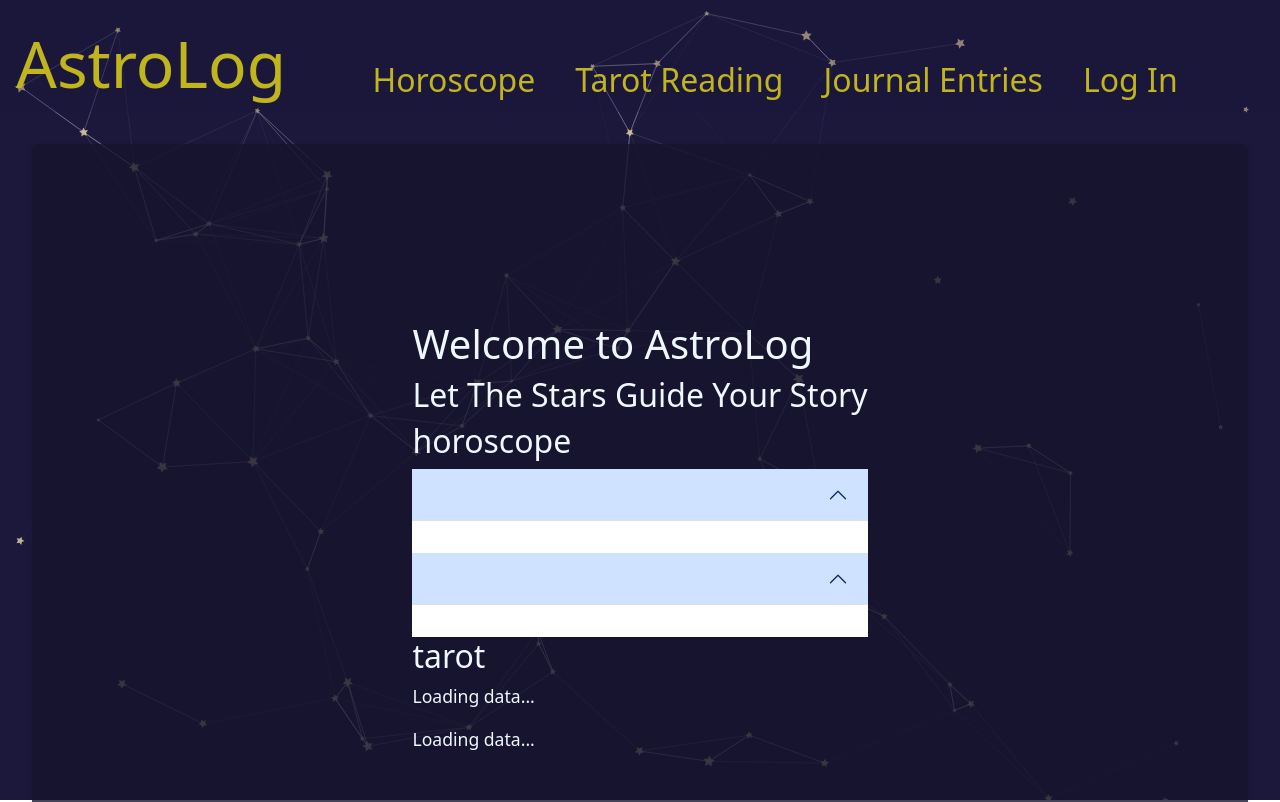
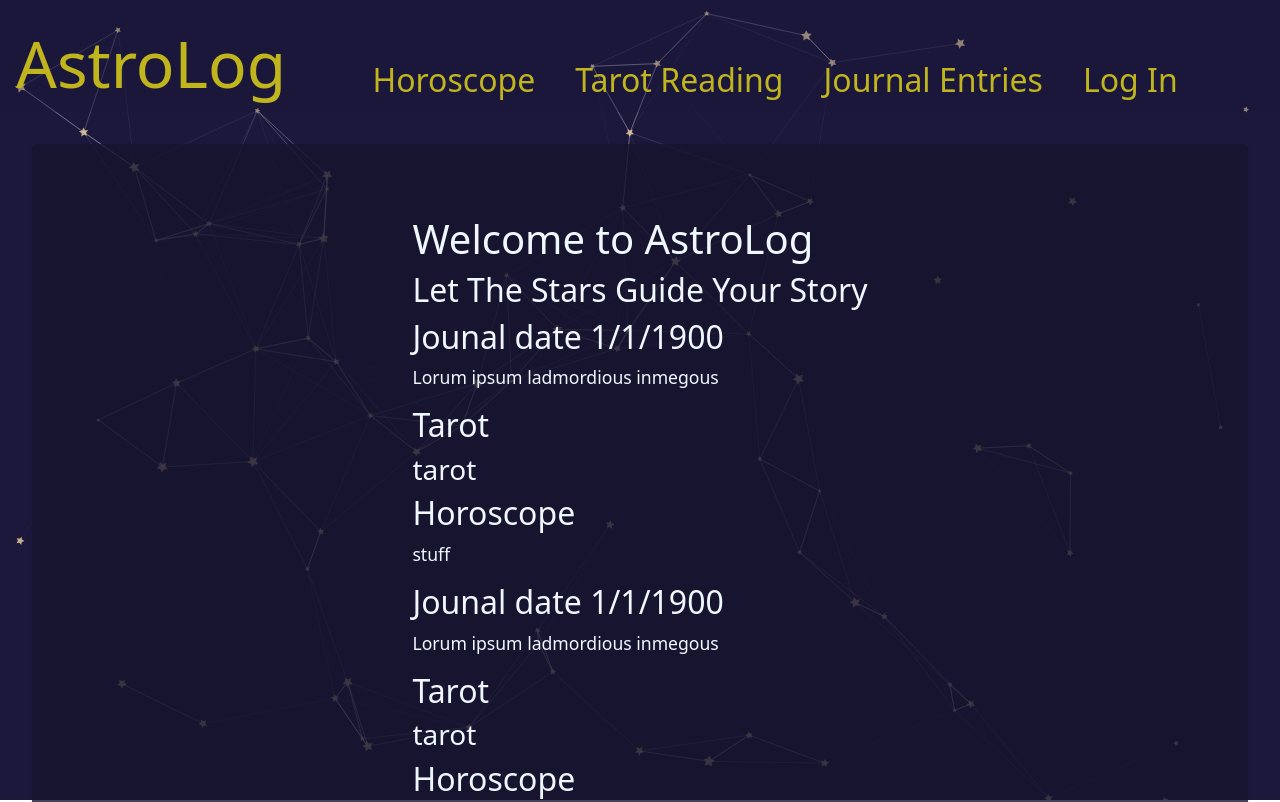
Before and after one commit to allister-seras/AstroLog, a React (Create React App) app in the folder client/: page / in a window 1280 px wide. Shown: the top 802 px of the page. Built offline with nearby package versions, Linux system fonts and the light colour scheme; no server answers.

Commit message:
added template for journal entry and added useQuery hook

```diff
--- /dev/null
+++ b/client/src/components/journal.js
@@ -0,0 +1,23 @@
+import React, { useState, useEffect } from 'react';
+
+const Journal = (props) => {
+    return (<div>
+        <div>
+            {console.log(props)}
+            <h2>{`Jounal date ${props.date}`}</h2>
+            <p>
+                {props.entry}
+            </p>
+        </div>
+        <div>
+            <h2>Tarot</h2>
+            <h3>{props.tarot}</h3>
+        </div>
+        <div>
+            <h2>Horoscope</h2>
+            <p>{props.prediction}</p>
+        </div>
+    </div>);
+}
+
+export default Journal;
--- a/client/src/pages/Home.js
+++ b/client/src/pages/Home.js
@@ -1,40 +1,62 @@
 import React, { useState, useEffect } from 'react';
 import { useQuery } from '@apollo/client';
-//import { QUERY_USER } from '../utils/queries';
+import { QUERY_ME } from '../utils/queries';
 
 import '../App.css';
 import TarotCard from '../components/TarotCard';
 import HoroscopeCard from '../components/horoscopeCard'
+import Journal from '../components/journal';
 
 const Home = () => {
-    //TODO Fetch user data
-    var body = [{ text: "text", card: "card", tarot: "tarot", horoscope: "horoscope"},
-    { text: "text", card: "card", tarot: "tarot", horoscope: "horoscope"}];
+    //const {loading, error, data} = useQuery(QUERY_ME);
+
+    // TODO finish
+    const newEntry = (event) => {
+        event.preventDefault();
+        // tab to create new entry
+    }
+
+    const loading = false;
+    const error = false;
+    const data = [{
+        date: "1/1/1900",
+        entry: "Lorum ipsum ladmordious inmegous",
+        tarot: "tarot",
+        prediction: "stuff"
+    },
+    {
+        date: "1/1/1900",
+        entry: "Lorum ipsum ladmordious inmegous",
+        tarot: "tarot",
+        prediction: "stuff"
+    }];
+
+    if (loading) {
+        <h1>Loading...</h1>
+    }
+
+    if (error) {
+        return (<h1>Please login!</h1>)
+    }
+
 
     return (
     <div>
         <h1>Welcome to AstroLog</h1>
         <h2>Let The Stars Guide Your Story</h2>
         <div>
-            <h2>horoscope</h2>
-            {body.map((section, index) => {
-                return <HoroscopeCard
+            {data.map((section, index) => {
+                return( <Journal
                     key={index}
-                    text={section.text}
-                    horoscope={section.horoscope}
-                    />
+                    date={section?.date}
+                    entry={section?.entry}
+                    tarot={section?.tarot}
+                    prediction={section?.prediction}
+                />)
             })}
         </div>
-        <div>
-            <h2>tarot</h2>
-            {body.map((section, index) => {
-                return <TarotCard
-                    key={index}
-                    card={section.card}
-                    tarot={section.tarot}
-                />
-            })}
-        </div>
+
+        <button onClick={newEntry}></button>
     </div>
     );
 }
--- a/client/src/pages/login.js
+++ b/client/src/pages/login.js
@@ -46,7 +46,7 @@ const Login = () => {
     // set the page to home if user is logged in
     useEffect(() => {
         if ( Auth.getToken()) {
-            window.location.assign('/home');
+            window.location.assign('/');
         }
      });
 
```
